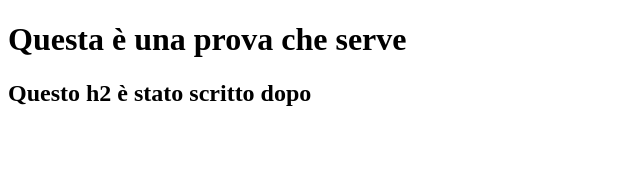
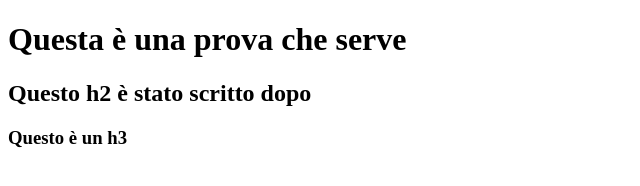
Before and after one commit to andreacagnina/Github, a plain HTML site: page index.html in a window 1280 px wide. Shown: the whole page, without its empty margins (0-640 px from the left). Drawn offline with Linux system fonts and the light colour scheme.

Commit message:
[feat] 3push

```diff
--- a/index.html
+++ b/index.html
@@ -10,6 +10,7 @@
 <body>
     <h1>Questa è una prova che serve</h1>
     <h2>Questo h2 è stato scritto dopo</h2>
+    <h3>Questo è un h3</h3>
 
 </body>
 
```
